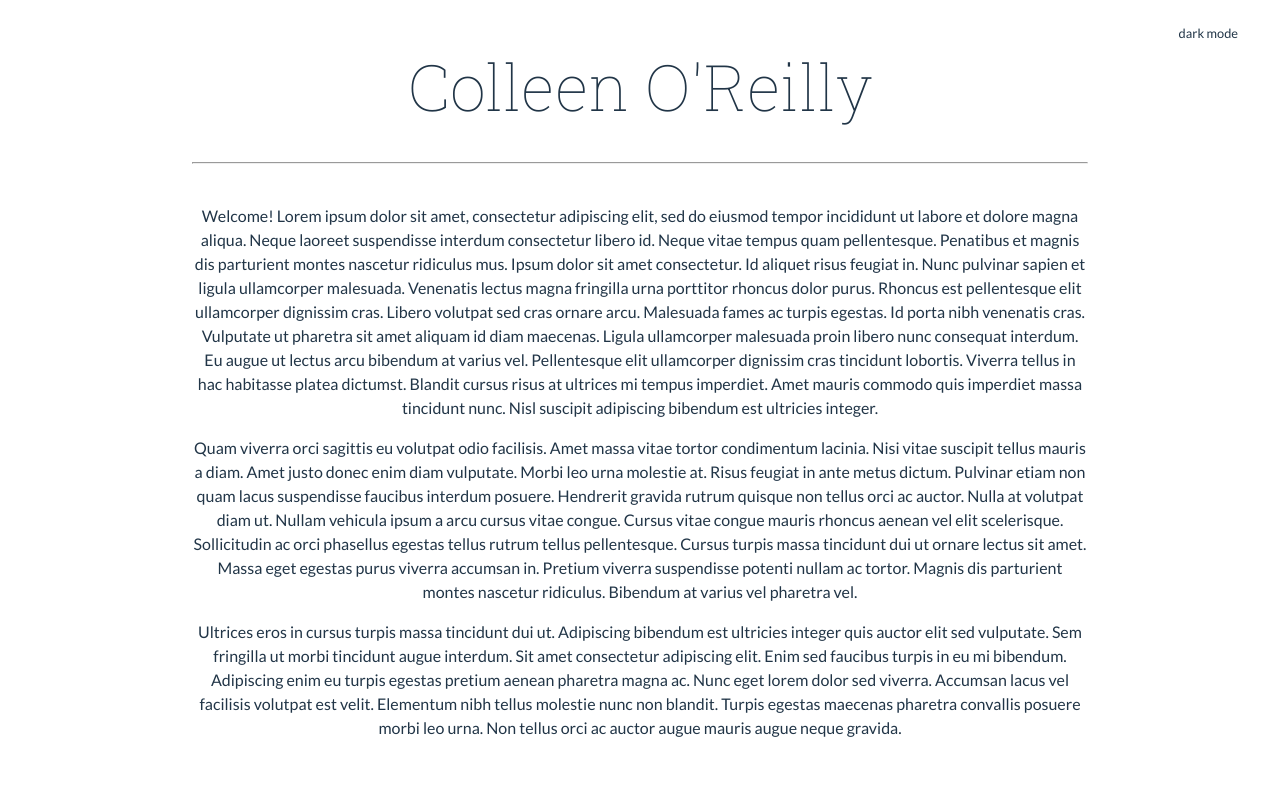
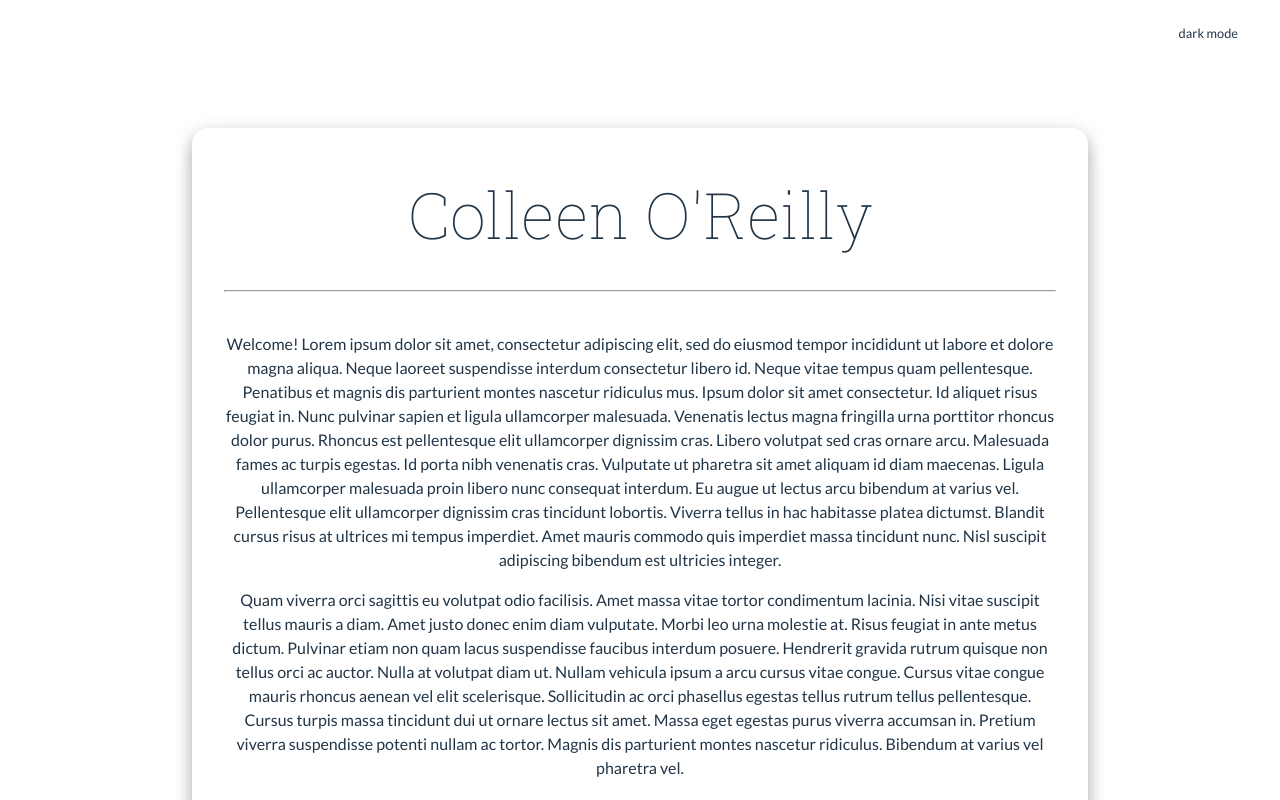
Before and after one commit to colleeno/colleeno.github.io, a Vue app: page / in a window 1280 px wide. Shown: the top 800 px of the page. Built offline with nearby package versions, Linux system fonts and the light colour scheme.

Commit message:
Tweaks background padding/shading, alphabetizes styles

```diff
--- a/src/components/Stars.vue
+++ b/src/components/Stars.vue
@@ -29,41 +29,41 @@ export default {
 
 <style lang="scss">
 	#stars {
+		height: 100vh;
+		overflow: hidden;
 		position: fixed;
 		width: 100%;
-		height: 100vh;
-		overflow: hidden;
 
 		.star {
+			animation: moveStar linear infinite;
+			background: white;
+			height: 2px;
+			opacity: 0;
 			position: absolute;
 			width: 2px;
-			height: 2px;
-			background: white;
-			opacity: 0;
-			animation: moveStar linear infinite;
 		}
 	}
 
 
 	@keyframes moveStar {
 		0% {
+			opacity: 0;
 			transform: translateY(0);
-			opacity: 0;
 		}
 		10% {
 			opacity: 1;
 		}
 		50% {
+			opacity: 0;
 			transform: translateY(-50vh);
-			opacity: 0;
 		}
 		51% {
+			opacity: 0;
 			transform: translateY(-100vh);
-			opacity: 0;
 		}
 		80%, 100% {
+			opacity: 0;
 			transform: translateY(0);
-			opacity: 0;
 		}
 	}
 </style>
--- a/src/components/Welcome.vue
+++ b/src/components/Welcome.vue
@@ -131,11 +131,13 @@ export default {
 		margin: 40px 0;
 	}
 	.text-content {
+		border-radius: 16px;
+		box-shadow: 0 8px 16px 0 rgba(0,0,0,0.2), 0 6px 20px 0 rgba(0,0,0,0.19);
+		height: 100%;
+		margin: 10% auto;
 		max-width: 80%;
+		padding: 2em;
 		position: relative;
-		height: 100%;
-		margin: 0 auto;
-		padding: 2em 0;
 		z-index: 2;
 
 		@media screen and (min-width: $lg) {
@@ -145,14 +147,14 @@ export default {
 
 	.dark {
 		.text-content {
-			background: radial-gradient(ellipse at bottom, #1B2735 0%, #090A0F 100%);
+			background: rgba(27, 39, 53, 0.7);
 		}
 	}
 
 	.theme-toggle {
 		position: fixed;
+		right: 2%;
 		top: 2%;
-		right: 2%;
 		z-index: 2;
 	}
 </style>
```
